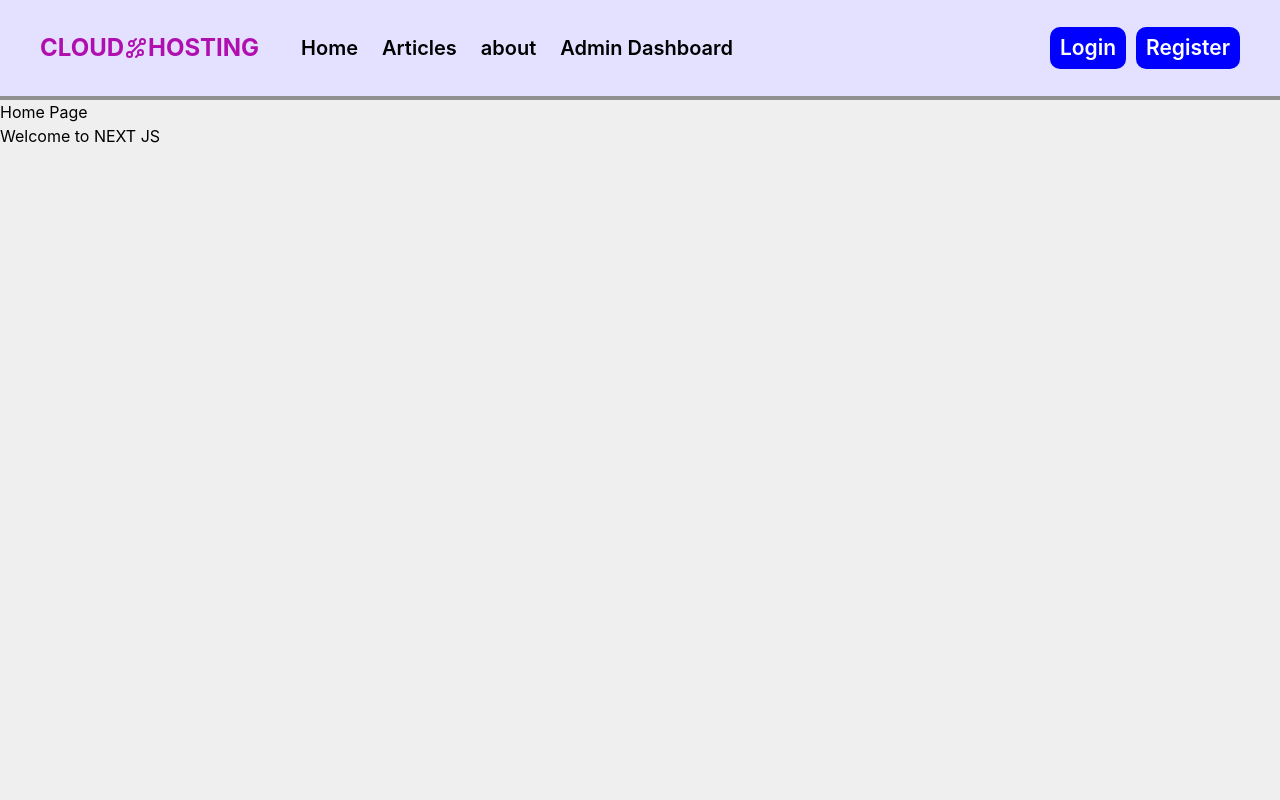
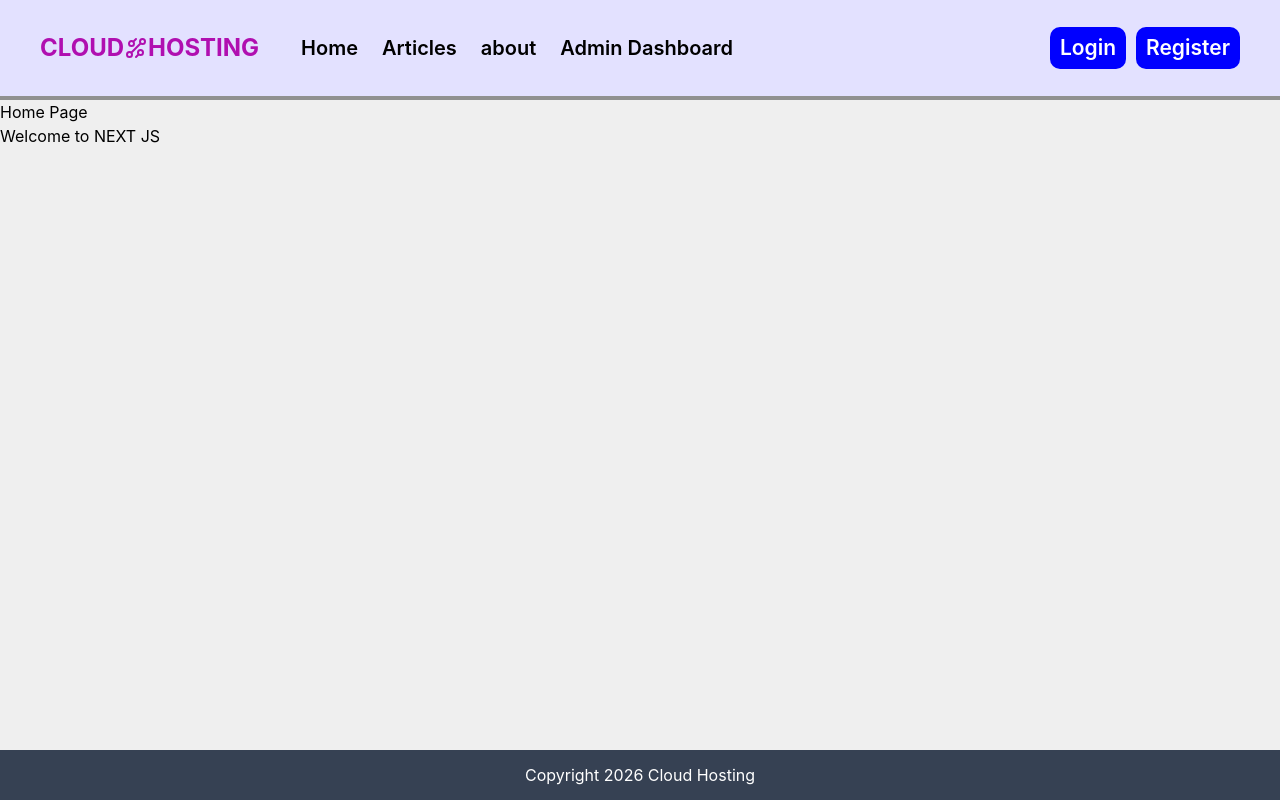
Before and after one commit to osamadweikat/Cloud-Hosting, a Next.js app: page / in a window 1280 px wide. Built offline with nearby package versions, Linux system fonts and the light colour scheme.

Commit message:
Create footer component

```diff
--- a/src/app/error.tsx
+++ b/src/app/error.tsx
@@ -8,7 +8,7 @@ interface ErrorPageProps {
 
 const ErrorPage = ({ error, reset }: ErrorPageProps) => {
   return (
-    <div className="flex justify-center items-center min-h-[calc(100vh-100px)]">
+    <div className="flex justify-center items-center min-h-[calc(100vh-150px)]">
       <div className="pt-7 text-center">
         <div className="text-3xl text-red-600 font-semibold">
           Something went wrong
--- a/src/app/layout.tsx
+++ b/src/app/layout.tsx
@@ -2,6 +2,7 @@ import type { Metadata } from "next";
 import { Geist, Geist_Mono } from "next/font/google";
 import "./globals.css";
 import Header from "../components/header/Header";
+import Footer from "../components/Footer";
 
 const geistSans = Geist({
   variable: "--font-geist-sans",
@@ -30,7 +31,8 @@ export default function RootLayout({
     >
       <body className="min-h-full flex flex-col">
         <Header />
-        <main>{children}</main>
+        <main className="grow">{children}</main>
+        <Footer />
       </body>
     </html>
   );
--- a/src/app/not-found.tsx
+++ b/src/app/not-found.tsx
@@ -2,7 +2,7 @@ import Link from "next/link";
 
 const NotFoundPage = () => {
   return (
-    <section className="flex justify-center items-center flex-col min-h-[calc(100vh-100px)]">
+    <section className="flex justify-center items-center flex-col min-h-[calc(100vh-150px)]">
       <h1 className="text-7xl text-gray-800 font-bold">404</h1>
       <p className="text-gray-500 text-3xl mt-2 mb-5">Page Not Found</p>
       <Link className="text-xl underline text-blue-700" href="/">
--- /dev/null
+++ b/src/components/Footer.tsx
@@ -0,0 +1,12 @@
+const Footer = () => {
+  return (
+    <div
+      style={{ height: "50px" }}
+      className=" flex items-center justify-center text-white bg-gray-700"
+    >
+      Copyright 2026 Cloud Hosting
+    </div>
+  );
+};
+
+export default Footer;
```
